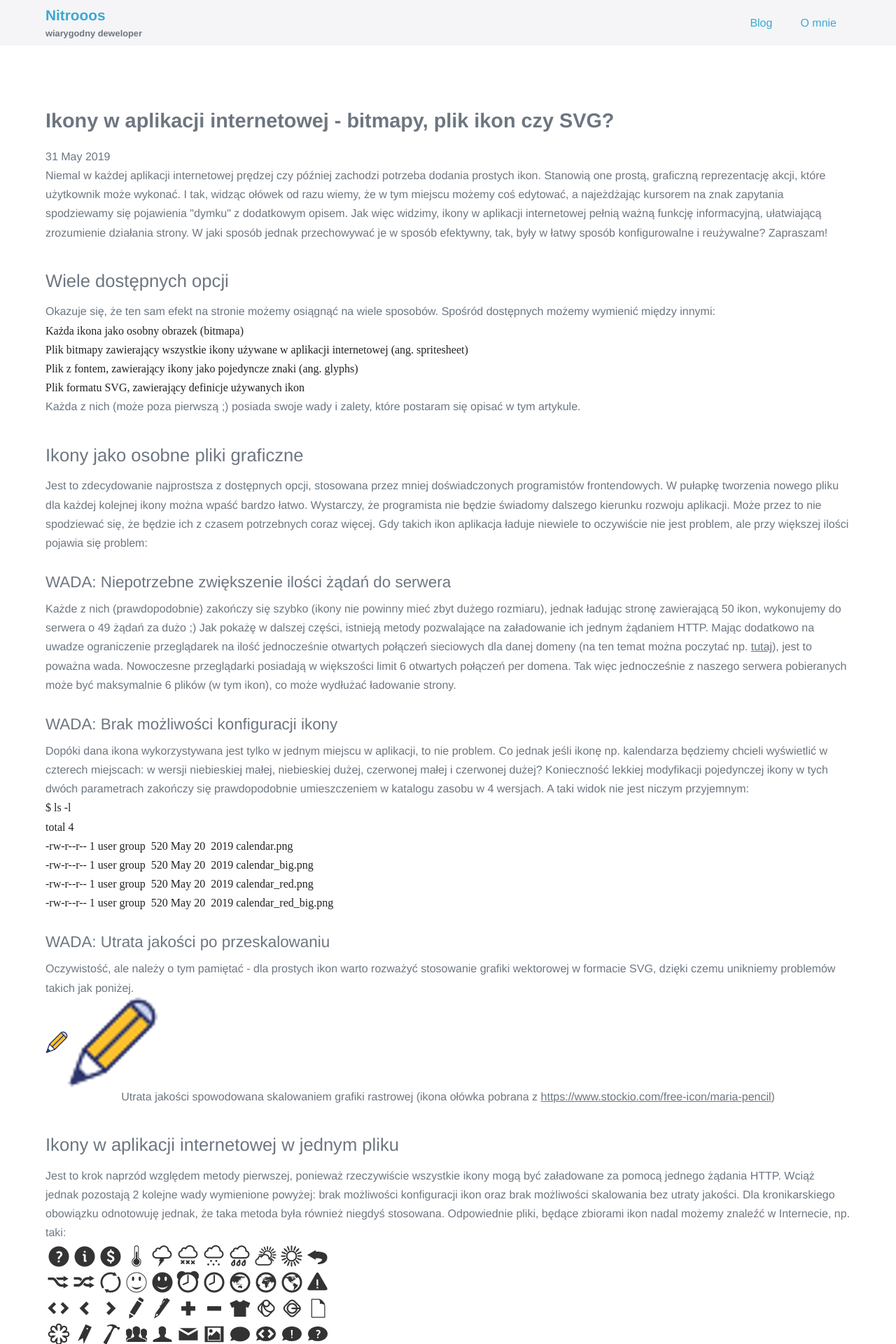
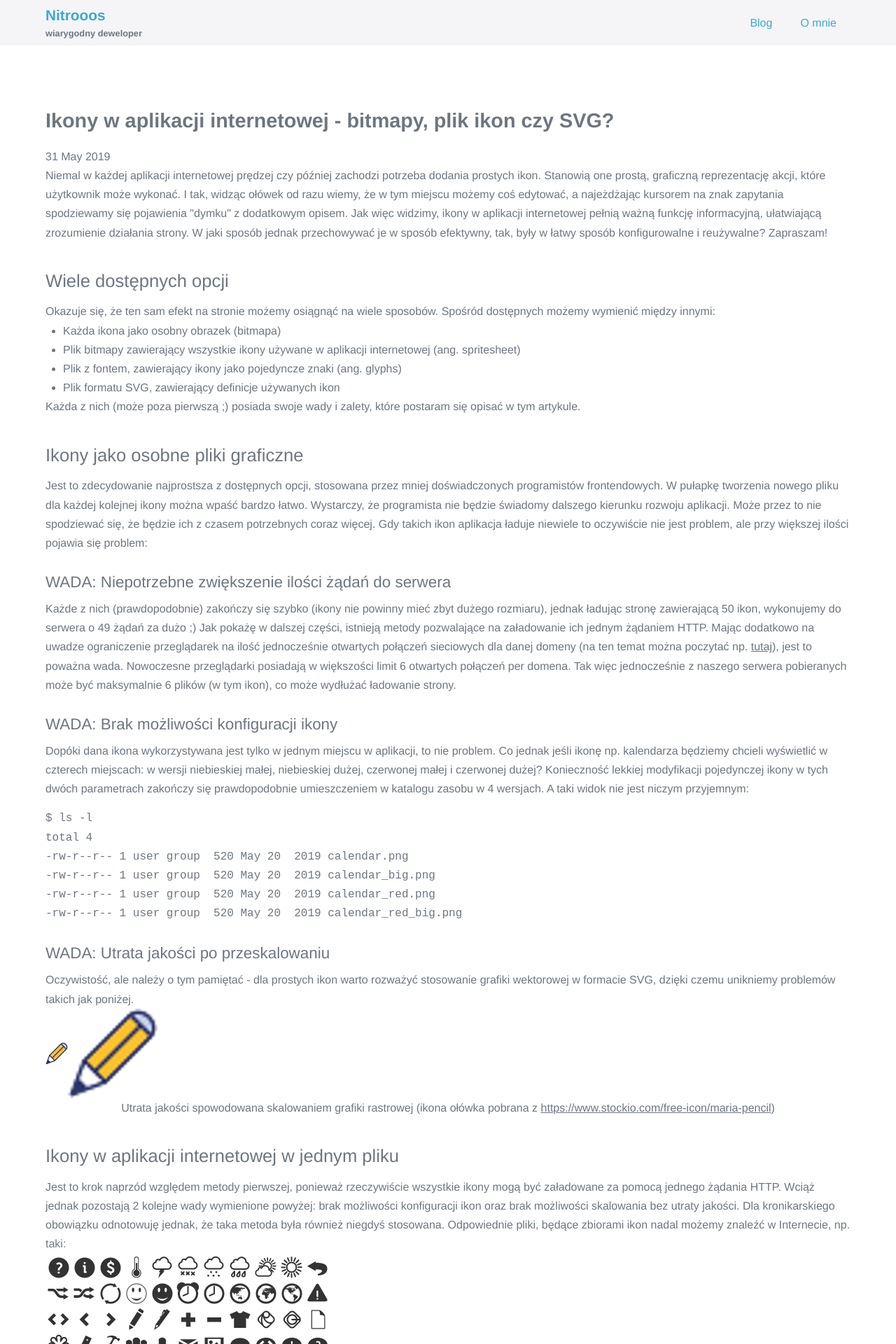
Before and after one commit to Nitrooos/Nitrooos.github.io, a Jekyll site: the page built from _posts/2019-05-31-ikony-w-aplikacji-internetowej.html, in a window 1280 px wide. Shown: the top 1920 px of the page at 70% size. Built offline with Jekyll 4.4.1, drawn with Linux system fonts in a browser that asks for light colours.

Commit message:
[NIT] Style code fragments and lists

```diff
--- a/_sass/common/colors.scss
+++ b/_sass/common/colors.scss
@@ -1,5 +1,8 @@
 $bg-light: white;
 $bg-dark: #f5f5f7;
 
+$code-bg: #fafafa;
+$code-border: #f5f5f5;
+
 $text-main: #6d7680;
 $text-link: #3ba9d2;
--- a/_sass/common/typography.scss
+++ b/_sass/common/typography.scss
@@ -7,7 +7,7 @@ body {
   font-size: 16px;
 }
 
-figcaption, h1, h2, h3, h4, h5, p, a {
+a, figcaption, h1, h2, h3, h4, h5, li, p, pre, ul {
   color: $text-main;
   font-family: Helvetica, Arial, sans-serif;
 }
@@ -41,3 +41,21 @@ h5 {
   font-size: 1.1rem;
   margin: 10px 0 5px 0;
 }
+
+pre {
+  font-family: monospace;
+  margin: 1rem 0;
+
+  code {
+    background: $code-bg;
+    border-left: 10px solid $code-border;
+    display: block;
+    padding: .5rem;
+  }
+}
+
+ol, ul {
+  left: 25px;
+  list-style-type: disc;
+  position: relative;
+}
```
